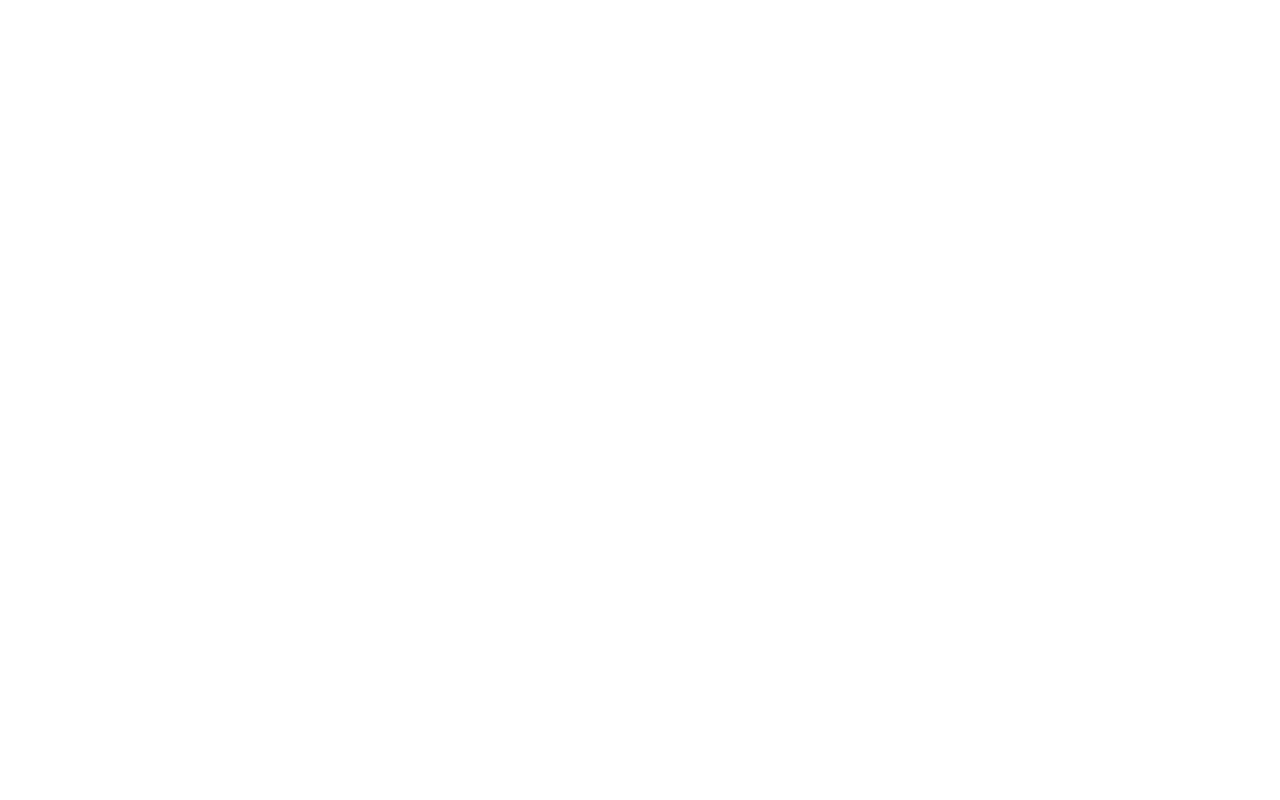
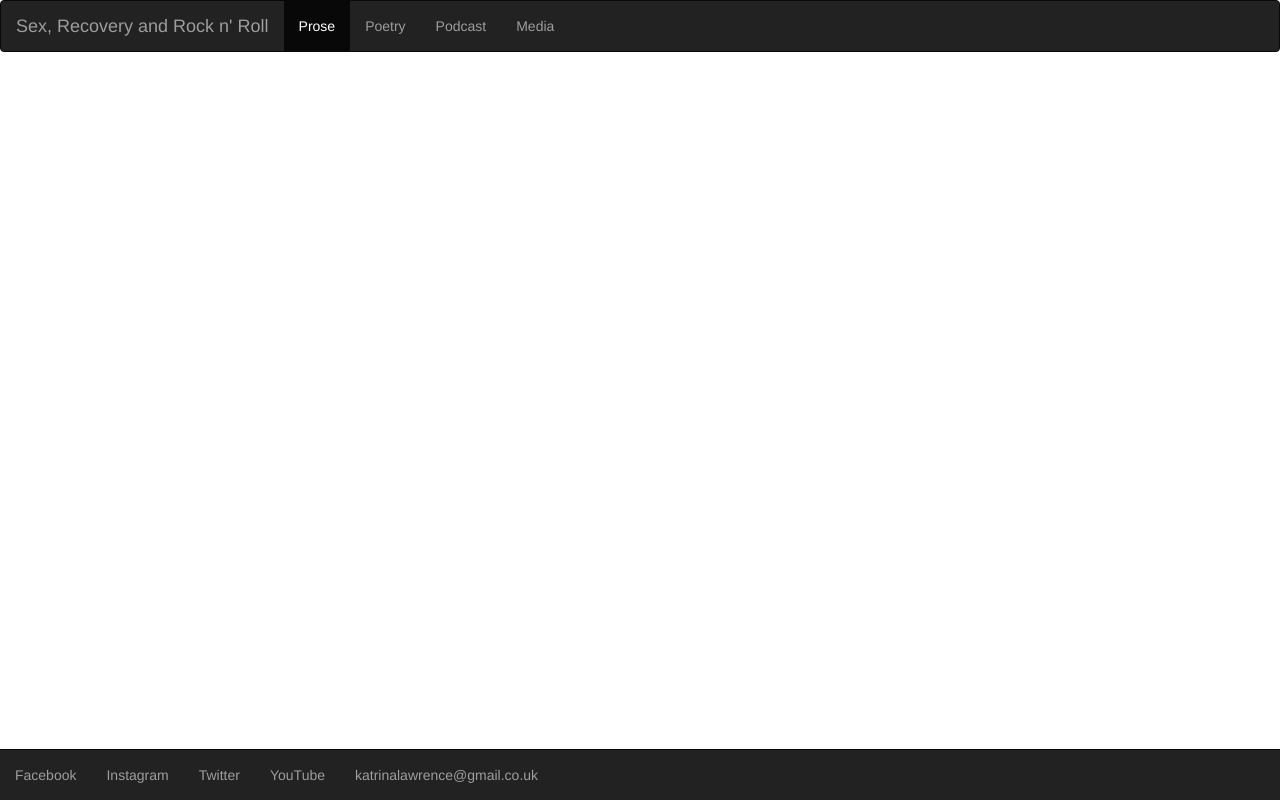
Before and after one commit to evelynmolly/Katrina-Lawrence, a plain HTML site: page prose.html in a window 1280 px wide. Drawn offline with nearby package versions, Linux system fonts and the light colour scheme.

Commit message:
Adding more pages
Adding css to other pages

```diff
--- a/poetry.html
+++ b/poetry.html
@@ -0,0 +1,41 @@
+<!DOCTYPE html>
+<head>
+ <link href='CSS/bootstrap.css' rel='stylesheet'>
+  <link rel='stylesheet' type='text/css' href='CSS/poetrystyles.css'>
+    <meta name="viewport" content="width=device-width, initial-scale=1">
+    <script
+ src="https://code.jquery.com/jquery-3.3.1.min.js"
+ integrity="sha256-FgpCb/KJQlLNfOu91ta32o/NMZxltwRo8QtmkMRdAu8="
+ crossorigin="anonymous"></script>
+  <title> Poetry - Sex, Recovery and Rock n' Roll </title>
+</head>
+<body>
+    <nav class="navbar navbar-inverse">
+      <div class="container-fluid">
+        <div class="navbar-header">
+          <a class="navbar-brand" href="index.html">Sex, Recovery and Rock n' Roll</a>
+        </div>
+        <ul class="nav navbar-nav">
+          <li class="active"><a href="poetry.html">Poetry</a></li>
+          <li><a href="prose.html"> Prose </a></li>
+          <li><a href="#"> Podcast </a></li>
+          <li><a href="media.html"> Media</a></li>
+        </ul>
+      </div>
+    </nav>
+
+
+    <nav class="navbar navbar-inverse navbar-fixed-bottom" >
+      <div class="container-fluid">
+        </div>
+        <ul class="nav navbar-nav">
+          <li> <a href="https://www.facebook.com/katrinalawro">Facebook</a></li>
+          <li> <a href="https://www.instagram.com/katrina_e_lawrence/">Instagram</a></li>
+          <li> <a href="https://twitter.com/katastrophica">Twitter</a></li>
+          <li> <a href="https://www.youtube.com/channel/UCbVAv6LLwQUkoWRGv_XUstg">YouTube</a></li>
+        </ul>
+         <p class="navbar-text">katrinalawrence@gmail.co.uk </p>
+      </div>
+    </nav>
+
+</body>
--- a/prose.html
+++ b/prose.html
@@ -0,0 +1,43 @@
+<!DOCTYPE html>
+<head>
+ <link href='CSS/bootstrap.css' rel='stylesheet'>
+  <link rel='stylesheet' type='text/css' href='CSS/prosestyles.css'>
+    <meta name="viewport" content="width=device-width, initial-scale=1">
+    <script
+ src="https://code.jquery.com/jquery-3.3.1.min.js"
+ integrity="sha256-FgpCb/KJQlLNfOu91ta32o/NMZxltwRo8QtmkMRdAu8="
+ crossorigin="anonymous"></script>
+  <title> Prose - Sex, Recovery and Rock n' Roll </title>
+</head>
+<body>
+    <nav class="navbar navbar-inverse">
+      <div class="container-fluid">
+        <div class="navbar-header">
+          <a class="navbar-brand" href="index.html">Sex, Recovery and Rock n' Roll</a>
+        </div>
+        <ul class="nav navbar-nav">
+          <li class="active"><a href="prose.html">Prose</a></li>
+          <li><a href="poetry.html"> Poetry </a></li>
+          <li><a href="#"> Podcast </a></li>
+          <li><a href="media.html"> Media</a></li>
+        </ul>
+      </div>
+    </nav>
+
+
+
+
+    <nav class="navbar navbar-inverse navbar-fixed-bottom" >
+      <div class="container-fluid">
+        </div>
+        <ul class="nav navbar-nav">
+          <li> <a href="https://www.facebook.com/katrinalawro">Facebook</a></li>
+          <li> <a href="https://www.instagram.com/katrina_e_lawrence/">Instagram</a></li>
+          <li> <a href="https://twitter.com/katastrophica">Twitter</a></li>
+          <li> <a href="https://www.youtube.com/channel/UCbVAv6LLwQUkoWRGv_XUstg">YouTube</a></li>
+        </ul>
+         <p class="navbar-text">katrinalawrence@gmail.co.uk </p>
+      </div>
+    </nav>
+
+</body>
```
Also changed, not shown: index.html (+0 -1 lines), media.html (+2 -6 lines), CSS/poetrystyles.css (added), CSS/prosestyles.css (added).
